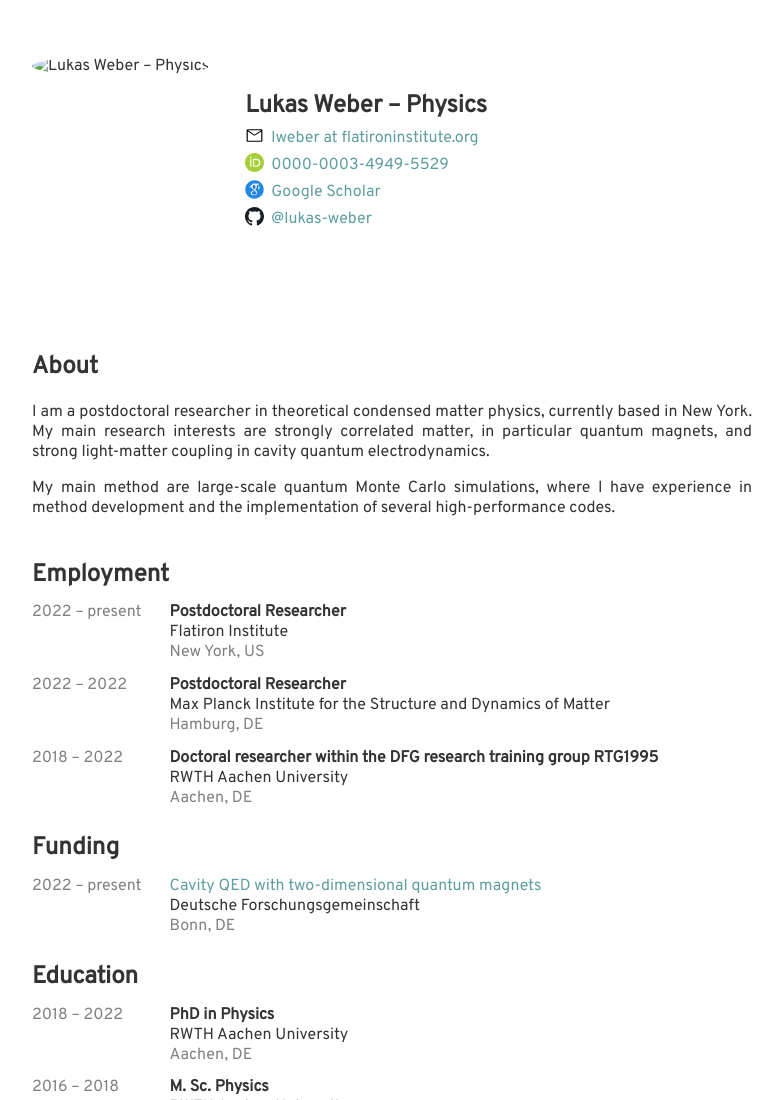
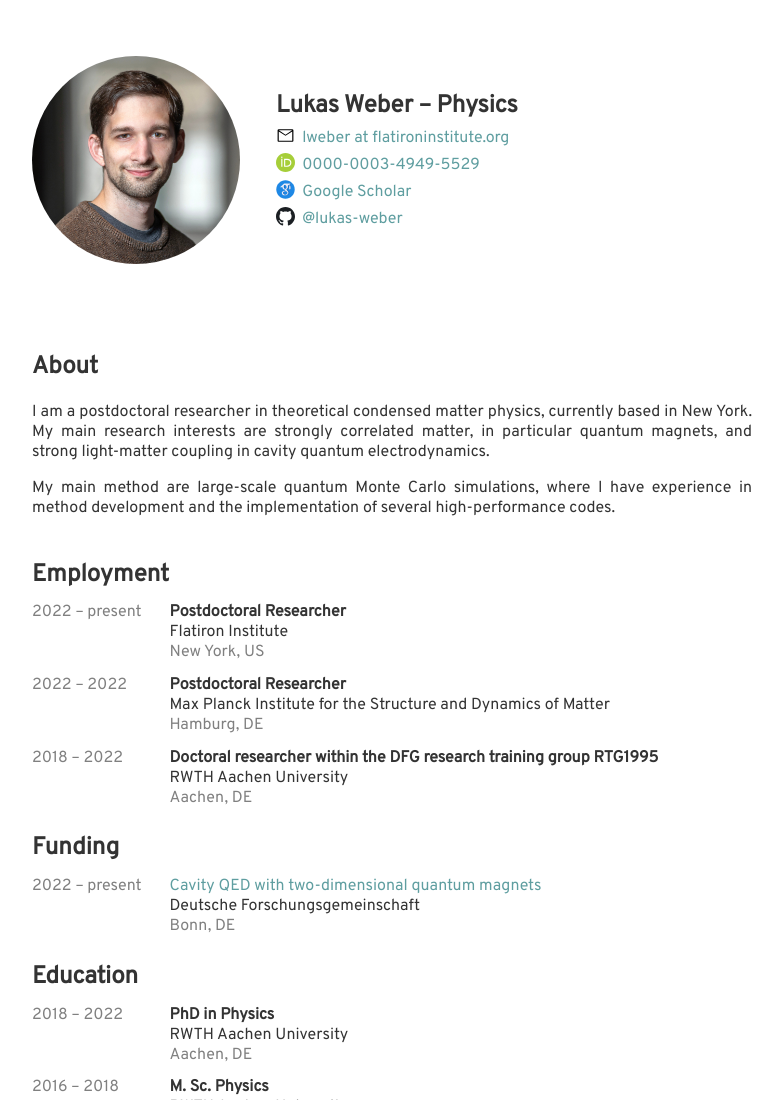
Before and after one commit to lukas-weber/lukas-weber.github.io, a plain HTML site: page index.html in a window 1280 px wide. Shown: the top 1100 px of the page, without its empty margins (248-1031 px from the left). Drawn offline with Linux system fonts and the light colour scheme.

Commit message:
website: add new portrait

```diff
--- a/index.html
+++ b/index.html
@@ -14,7 +14,7 @@
 		<div id="head">
 			<section>
 				<div id="portrait">
-				<img src="images/portrait.jpg" alt="Lukas Weber – Physics"/>
+				<img src="images/portrait.avif" alt="Lukas Weber – Physics"/>
 				</div>
 				<div id="contacts">
 					<h1 id="name">Lukas Weber – Physics</h1>
```
Also changed, not shown: generator/templates/website.html (+1 -1 lines), images/portrait.avif (added).
